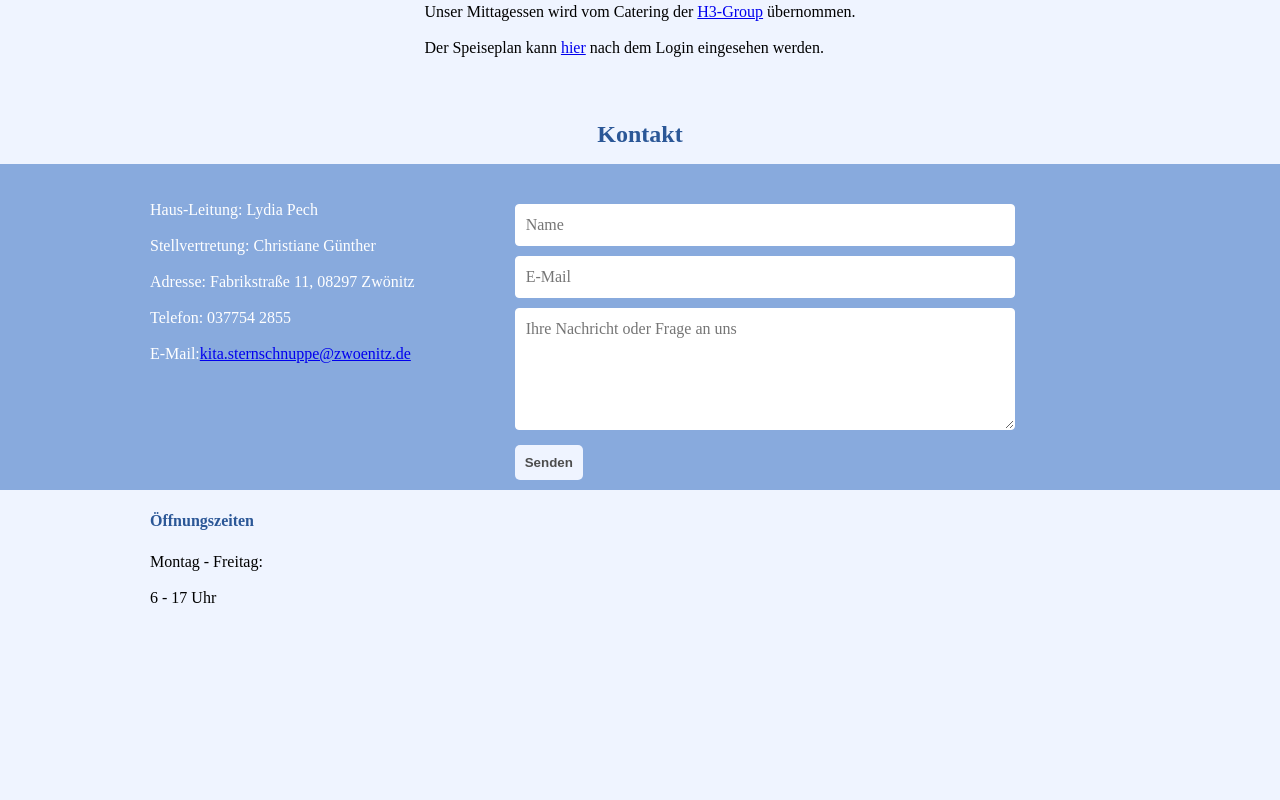
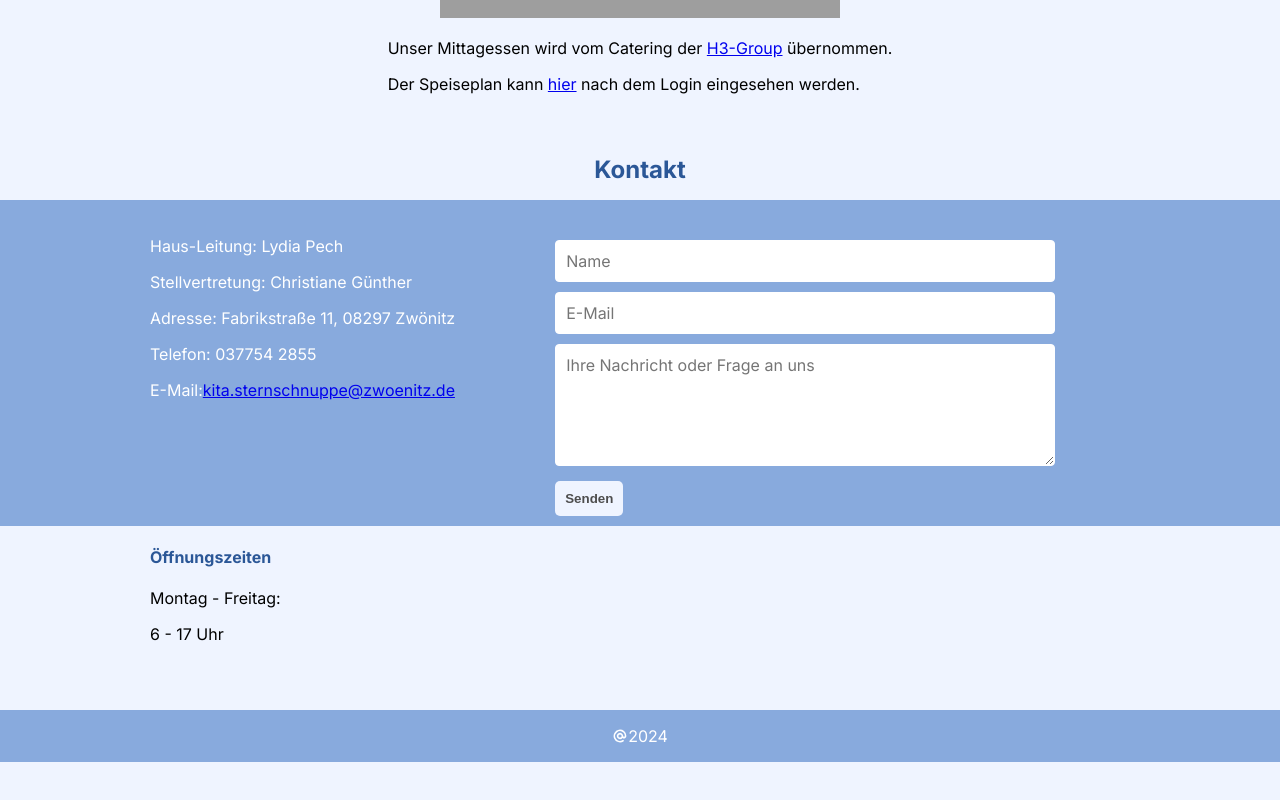
Before and after one commit to MariaAdner/kita-info, a Next.js app: page / in a window 1280 px wide. Shown: the part 1862-2662 px from the top of the page. Before the commit the page ends 2536 px from the top, so only its background shows below. Built offline with nearby package versions, Linux system fonts and the light colour scheme; no server answers; grey boxes are pictures that could not be loaded.

Commit message:
added footer

```diff
--- /dev/null
+++ b/components/Layout/Footer/Footer.styled.js
@@ -0,0 +1,11 @@
+import styled from "styled-components";
+
+export const StyledFooter = styled.footer`
+  background-color: var(--color-background1);
+  display: flex;
+  justify-content: center;
+  align-items: center;
+  margin-bottom: 50px;
+  width: 100%;
+  color: white;
+`;
--- /dev/null
+++ b/components/Layout/Footer/index.js
@@ -0,0 +1,11 @@
+import { HiAtSymbol } from "react-icons/hi";
+import { StyledFooter } from "./Footer.styled";
+
+export default function Footer() {
+  return (
+    <StyledFooter>
+      <HiAtSymbol />
+      <p> 2024 </p>
+    </StyledFooter>
+  );
+}
--- a/components/Layout/index.js
+++ b/components/Layout/index.js
@@ -1,5 +1,6 @@
 import Navigation from "./Navigation";
 import Header from "./Header";
+import Footer from "./Footer";
 import { Fragment } from "react";
 
 export default function Layout(props) {
@@ -8,6 +9,7 @@ export default function Layout(props) {
       <Header />
       <Navigation />
       <main>{props.children}</main>
+      <Footer />
     </Fragment>
   );
 }
--- a/styles.js
+++ b/styles.js
@@ -5,6 +5,7 @@ const kitaInfoFont = Inter({
   weight: ["400", "600", "700"],
   style: ["normal"],
   subsets: ["latin"],
+  display: "swap",
 });
 
 export default createGlobalStyle`
@@ -28,7 +29,7 @@ export default createGlobalStyle`
   body {
     display: grid;
     place-items: center;
-    font-family:  font-family: ${kitaInfoFont.style.fontFamily};
+    font-family:  ${kitaInfoFont.style.fontFamily};
     line-height: 125%;
     background-color: var(--color-background);
     margin:0;
```
